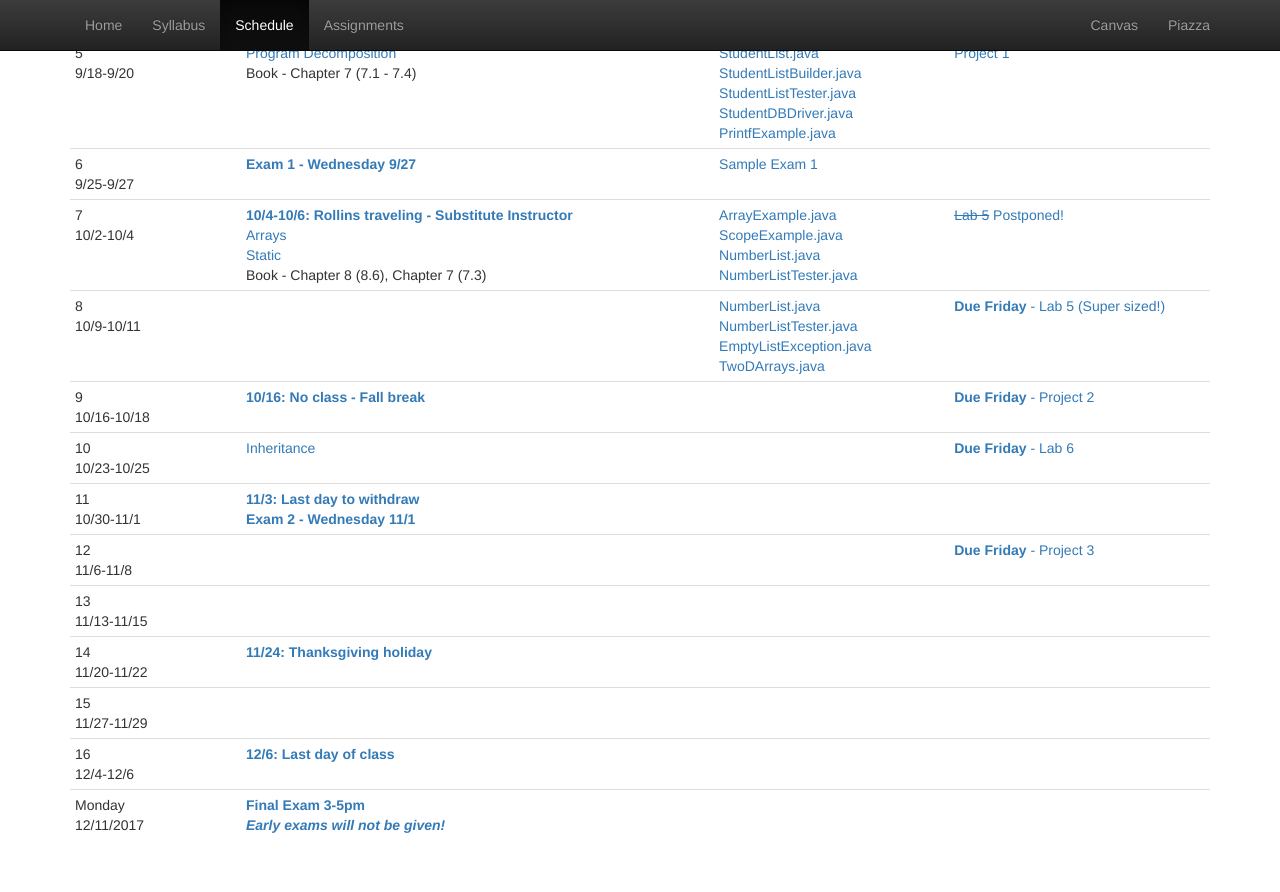
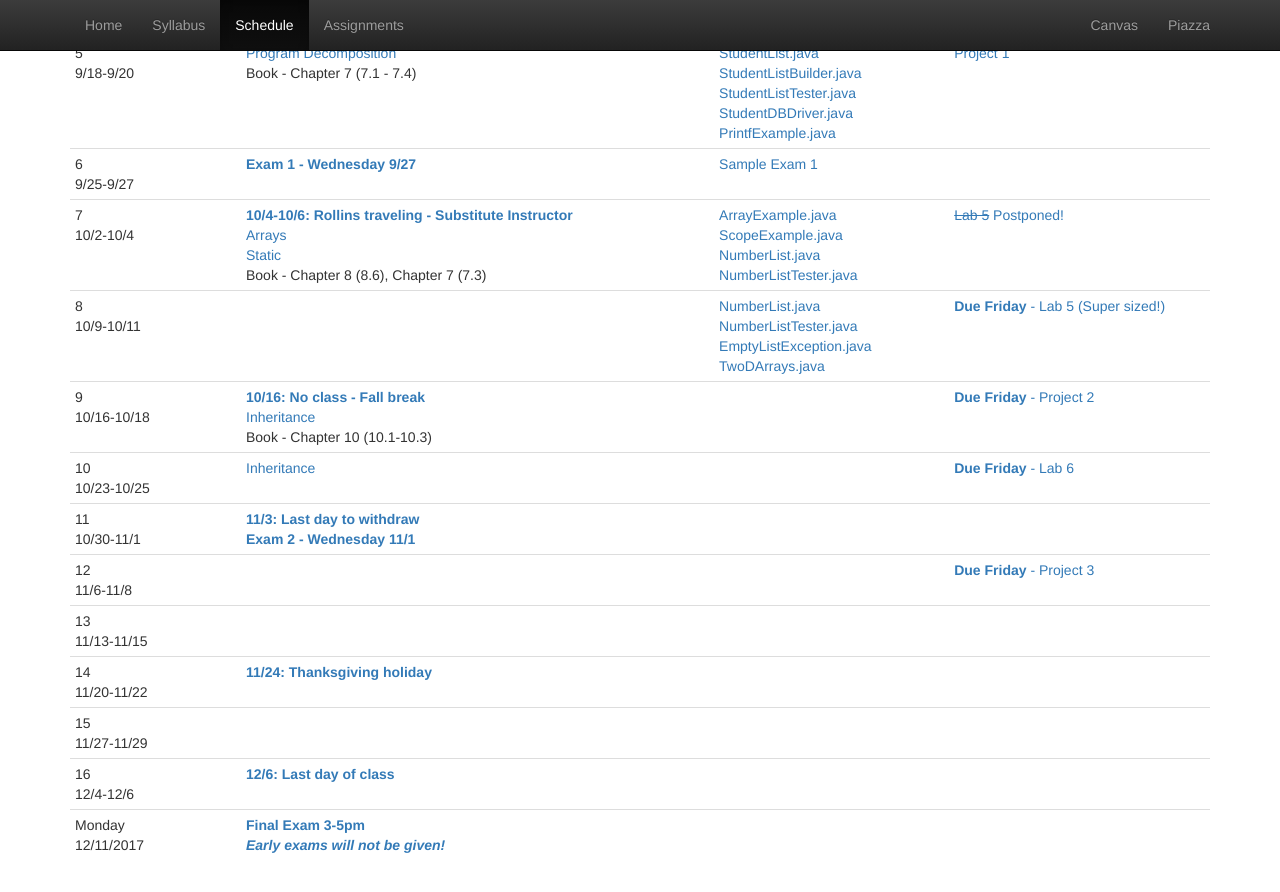
Before and after one commit to CS112-F17/cs112-f17.github.io, a Jekyll site: the page built from schedule.html, in a window 1280 px wide and 900 px high, scrolled down 757 px. Shown: the top 892 px of the window. Built offline with Jekyll 4.4.1, drawn with Linux system fonts in a browser that asks for light colours.

Commit message:
adding inheritance notes

```diff
--- a/schedule.html
+++ b/schedule.html
@@ -204,9 +204,9 @@ title: Schedule
 	<tr>
 		<td>9<br/>10/16-10/18</td>
 		<td>
-			<strong><span class="text-primary">10/16: No class - Fall break</span></strong>
-<!-- 				<a href="https://github.com/CS112-F17/notes/blob/master/inheritance.md">Inheritance</a><br/>
-	Book - Chapter 10 (10.1-10.3) -->
+			<strong><span class="text-primary">10/16: No class - Fall break</span></strong><br/>
+ 				<a href="https://github.com/CS112-F17/notes/blob/master/inheritance.md">Inheritance</a><br/>
+	Book - Chapter 10 (10.1-10.3)
 		</td>
 		<td>
 <!-- 				<a href="https://github.com/CS112-F17/code/blob/master/ComparableExample.java">ComparableExample.java</a><br/>
```
